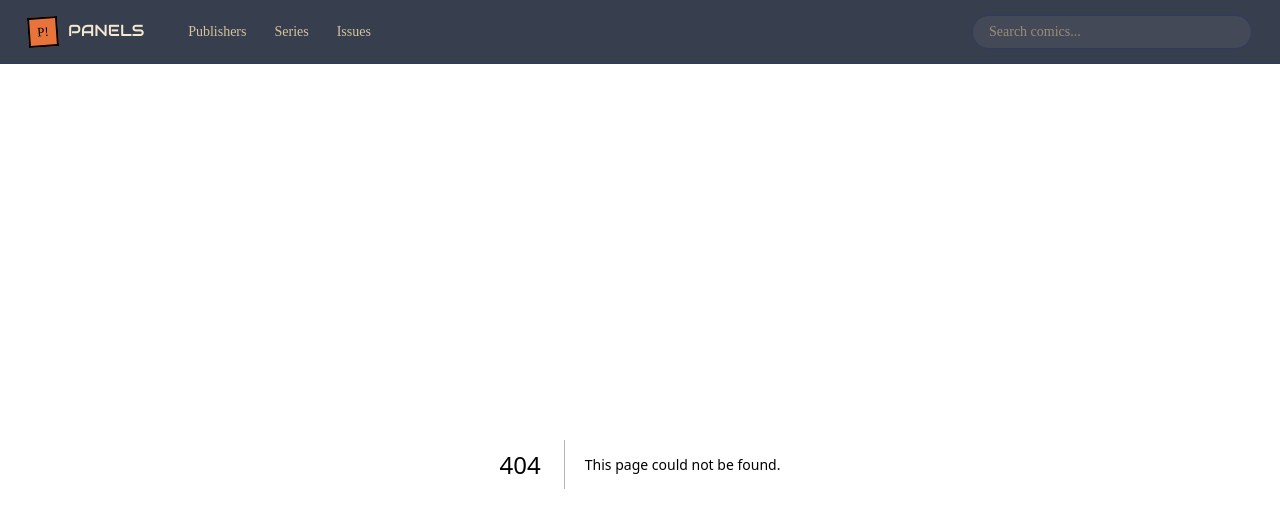
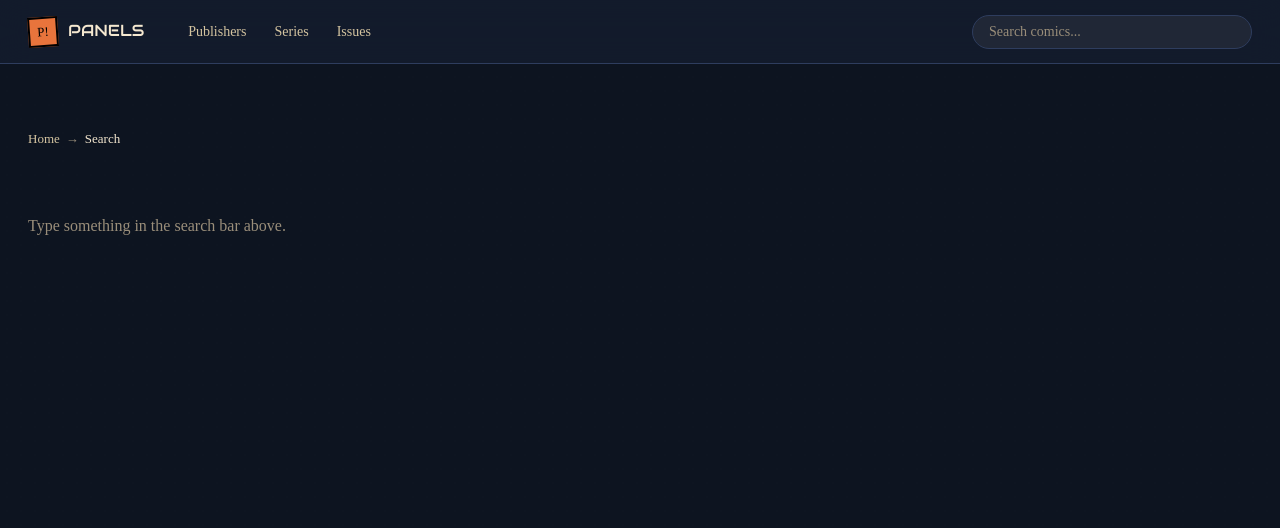
Before and after one commit to timtraviss/comic-panels, a Next.js app: page /search in a window 1280 px wide. Before the commit this address had no page. Shown: the top 528 px of the page. Built offline with nearby package versions, Linux system fonts and the light colour scheme.

Commit message:
feat: Search screen with publisher, series, and issue results

```diff
--- /dev/null
+++ b/app/search/page.module.css
@@ -0,0 +1,12 @@
+.page { padding: 64px 0 80px; }
+.container { max-width: 1320px; margin: 0 auto; padding: 0 28px; }
+.heading { font-family: var(--font-display); font-size: clamp(28px,4vw,48px); line-height: 1; margin-bottom: 8px; }
+.count { font-size: 14px; color: var(--text-muted); margin-bottom: 40px; }
+.section { margin-bottom: 48px; }
+.sectionHead { font-family: var(--font-display); font-size: 18px; margin-bottom: 20px; }
+.pubChips { display: flex; flex-wrap: wrap; gap: 10px; }
+.seriesGrid { display: grid; grid-template-columns: repeat(5,1fr); gap: 20px; }
+.issueGrid { display: grid; grid-template-columns: repeat(7,1fr); gap: 16px; }
+.empty { font-size: 16px; color: var(--text-muted); padding: 40px 0; }
+@media (max-width: 1024px) { .seriesGrid { grid-template-columns: repeat(4,1fr); } .issueGrid { grid-template-columns: repeat(5,1fr); } }
+@media (max-width: 768px) { .seriesGrid { grid-template-columns: repeat(3,1fr); } .issueGrid { grid-template-columns: repeat(4,1fr); } }
--- /dev/null
+++ b/app/search/page.tsx
@@ -0,0 +1,103 @@
+import { prisma } from '@/lib/db'
+import IssueCard from '@/app/_components/IssueCard/IssueCard'
+import SeriesCard from '@/app/_components/SeriesCard/SeriesCard'
+import PublisherChip from '@/app/_components/PublisherChip/PublisherChip'
+import Breadcrumb from '@/app/_components/Breadcrumb/Breadcrumb'
+import styles from './page.module.css'
+
+export const dynamic = 'force-dynamic'
+
+export default async function SearchPage({ searchParams }: { searchParams: Promise<{ q?: string }> }) {
+  const { q: rawQ } = await searchParams
+  const q = rawQ?.trim() ?? ''
+
+  if (!q) {
+    return (
+      <div className={styles.page}>
+        <div className={styles.container}>
+          <Breadcrumb crumbs={[{ label: 'Home', href: '/' }, { label: 'Search' }]} />
+          <p className={styles.empty}>Type something in the search bar above.</p>
+        </div>
+      </div>
+    )
+  }
+
+  const [publishers, series, issues] = await Promise.all([
+    prisma.publisher.findMany({
+      where: { name: { contains: q, mode: 'insensitive' } },
+    }),
+    prisma.series.findMany({
+      where: { name: { contains: q, mode: 'insensitive' } },
+      include: {
+        publisher: true,
+        issues: { orderBy: { number: 'asc' }, take: 1, select: { coverImage: true } },
+        _count: { select: { issues: true } },
+      },
+      take: 20,
+    }),
+    prisma.issue.findMany({
+      where: {
+        OR: [
+          { series: { name: { contains: q, mode: 'insensitive' } } },
+          { title: { contains: q, mode: 'insensitive' } },
+          { credits: { some: { creator: { name: { contains: q, mode: 'insensitive' } } } } },
+        ],
+      },
+      include: { series: { include: { publisher: true } } },
+      take: 28,
+    }),
+  ])
+
+  const total = publishers.length + series.length + issues.length
+
+  return (
+    <div className={styles.page}>
+      <div className={styles.container}>
+        <Breadcrumb crumbs={[{ label: 'Home', href: '/' }, { label: `Search: ${q}` }]} />
+        <h1 className={styles.heading}>Results for &ldquo;{q}&rdquo;</h1>
+        <p className={styles.count}>{total} result{total !== 1 ? 's' : ''}</p>
+
+        {publishers.length > 0 && (
+          <section className={styles.section}>
+            <h2 className={styles.sectionHead}>Publishers</h2>
+            <div className={styles.pubChips}>
+              {publishers.map(p => <PublisherChip key={p.id} id={p.id} name={p.name} color={p.color} />)}
+            </div>
+          </section>
+        )}
+
+        {series.length > 0 && (
+          <section className={styles.section}>
+            <h2 className={styles.sectionHead}>Series</h2>
+            <div className={styles.seriesGrid}>
+              {series.map(s => (
+                <SeriesCard key={s.id} id={s.id} name={s.name}
+                  publisherName={s.publisher.name} publisherColor={s.publisher.color}
+                  status={s.status} issueCount={s._count.issues}
+                  firstIssueCover={s.issues[0]?.coverImage ?? null}
+                  paletteBg={s.paletteBg} paletteAccent={s.paletteAccent} />
+              ))}
+            </div>
+          </section>
+        )}
+
+        {issues.length > 0 && (
+          <section className={styles.section}>
+            <h2 className={styles.sectionHead}>Issues</h2>
+            <div className={styles.issueGrid}>
+              {issues.map(issue => (
+                <IssueCard key={issue.id} id={issue.id} number={issue.number} title={issue.title}
+                  seriesName={issue.series.name} coverImage={issue.coverImage}
+                  paletteBg={issue.series.paletteBg} paletteAccent={issue.series.paletteAccent} />
+              ))}
+            </div>
+          </section>
+        )}
+
+        {total === 0 && (
+          <p className={styles.empty}>No matches for &ldquo;{q}&rdquo; — try a different term.</p>
+        )}
+      </div>
+    </div>
+  )
+}
```
